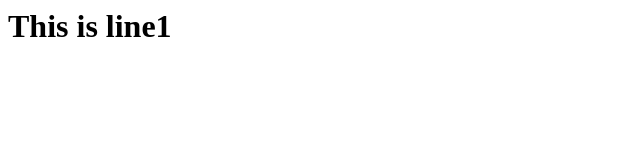
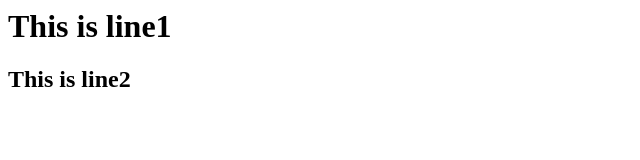
Before and after one commit to iamrealvikrant/SBI_Project, a plain HTML site: page index.html in a window 1280 px wide. Shown: the whole page, without its empty margins (0-640 px from the left). Drawn offline with Linux system fonts and the light colour scheme.

Commit message:
2nd line added in index file

```diff
--- a/index.html
+++ b/index.html
@@ -1 +1,2 @@
 <h1>This is line1</h1>
+<h2>This is line2</h2>
```
